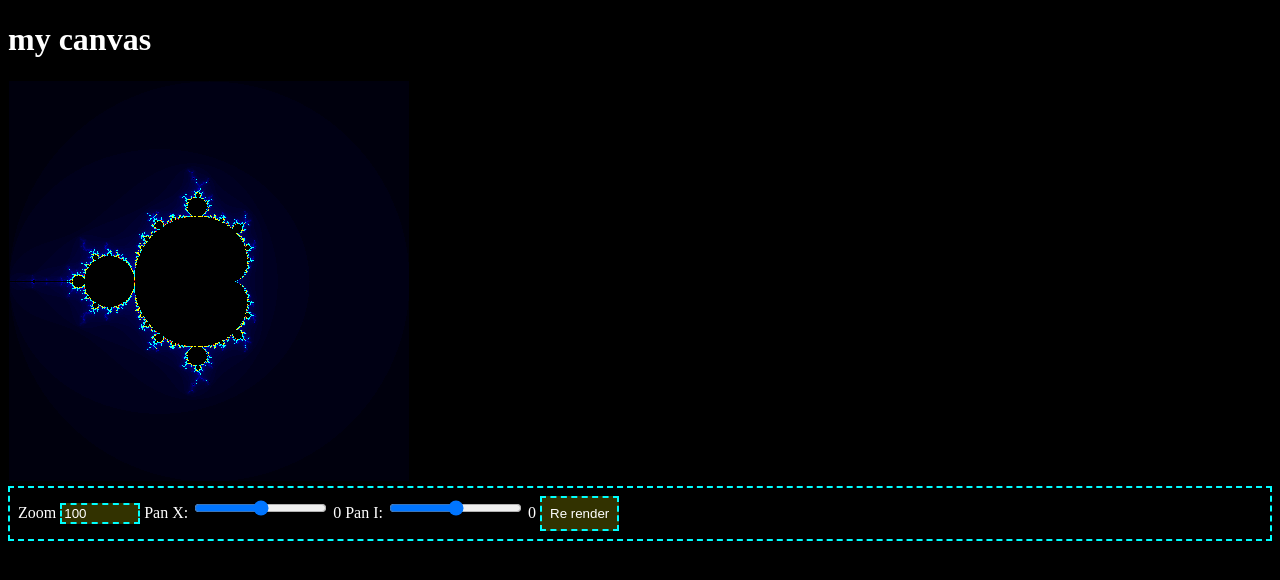
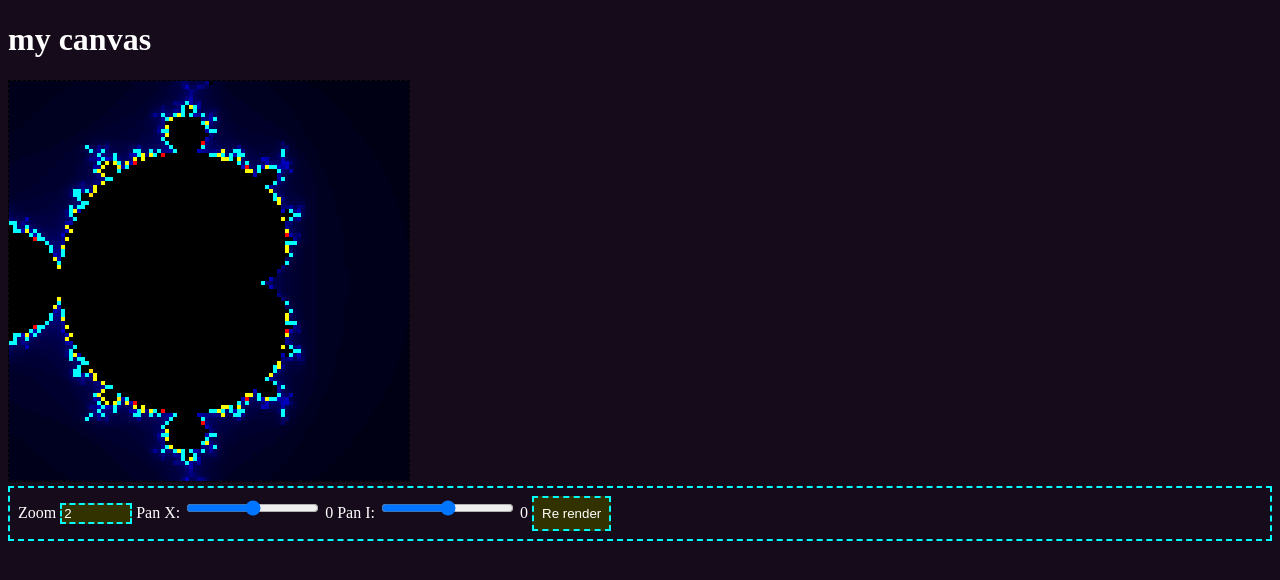
Before and after one commit to revive-mejett/mandelbrot-set, a plain HTML site: page index.html in a window 1280 px wide. Both pictures are taken after a click on the button "Re render". Drawn offline with Linux system fonts and the light colour scheme.

Commit message:
arrow key of x values pan functionality, improved zoom funcitonality

```diff
--- a/index.html
+++ b/index.html
@@ -19,14 +19,14 @@
         <section class="toolbar">
             <form>
                 <label for="zoom">Zoom</label>
-                <input type="number" min="1" max="20000" id="zoom" value="100" required>
+                <input type="number" min="1" max="2" id="zoom" value="2" step="0.01" required>
 
                 <label for="pan-x" id="pan-x-label">Pan X:</label>
-                <input type="range" min="-1000" max="1000" id="pan-x" value="0">
+                <input type="range" min="-10" max="10" id="pan-x" step="0.1" value="0">
                 <span id="pan-x-display">0</span>
 
                 <label for="pan-i" id="pan-i-label">Pan I:</label>
-                <input type="range" min="-1000" max="1000" id="pan-i" value="0">
+                <input type="range" min="-10" max="10" id="pan-i" step="0.1" value="0">
                 <span id="pan-i-display">0</span>
                 <button type="submit" id="re-render">Re render</button>
             </form>
--- a/mandelbrot.js
+++ b/mandelbrot.js
@@ -13,7 +13,7 @@ let colourHue = 0;
 
 
 // the width of a unit square.
-const imageWidth = 1
+const imageWidth = 4
 const maxIterations = 400
 const maxCoordinateValue = 1000
 const canvasWidth = 400
@@ -24,8 +24,11 @@ let coordinateOffsetI
 
 //will be the controls
 let zoom = 100
+let magnification = 1
 let panX = 0
 let panI = 0
+let panXmultiplier = 1
+let panImultiplier = 1
 
 function setup() {
     const canvas = document.createElement('canvas')
@@ -40,17 +43,41 @@ function setup() {
     console.log('phoenix loves jett')
 
     //input sliders
-    document.querySelector('#pan-x').addEventListener('change', updatePanValues)
-    document.querySelector('#pan-i').addEventListener('change', updatePanValues)
+    document.querySelector('#pan-x').addEventListener('change', updatePanMultiplierValues)
+    document.querySelector('#pan-i').addEventListener('change', updatePanMultiplierValues)
 
     //zoom value
     document.querySelector('#zoom').addEventListener('change', updateZoomValue)
     document.querySelector('#re-render').addEventListener('click', reRender)
 
 
-
+    document.addEventListener('keydown', (e) => {
+        if (e.key === 'ArrowRight') {
+            console.log('sova')
+            panX += 0.1/magnification * panXmultiplier
+            reRenderKey()
+        }
+        if (e.key === 'ArrowLeft') {
+            console.log('killjoy')
+            panX -= 0.1/magnification * panImultiplier
+            reRenderKey()
+        }
+    })
     drawFullImage()
 
+
+}
+
+function reRenderKey() {
+    console.log('sova and phoenix2');
+    const canvas = document.querySelector('.mandelbrot')
+    let ctx = canvas.getContext('2d')
+    console.log('current pan x rerender ' + panX)
+    console.log('current pan i rerender ' + panI)
+    ctx.clearRect(0, 0, canvas.width, canvas.height) //remove the previous content of the canvas
+    setTimeout(() => {
+        drawFullImage()
+    }, 200);
 
 }
 
@@ -58,7 +85,23 @@ function reRender(e) {
     e.preventDefault()
     console.log('sova and phoenix');
     const canvas = document.querySelector('.mandelbrot')
+    let panXInputValue = document.querySelector('#pan-x').value
+    let panIInputValue = document.querySelector('#pan-i').value
+    let zoomInputValue = document.querySelector('#zoom').value
+
     let ctx = canvas.getContext('2d')
+    //update panx/pan i values
+    //update the global variable to be used for rerendering
+    magnification *= zoomInputValue
+    console.log('current zoom ' + zoom)
+    zoom *= zoomInputValue
+    console.log('current pan x rerender ' + panX)
+    console.log('current pan i rerender ' + panI)
+    console.log('magnification ' + magnification)
+    console.log('zoom multiplier input ' + zoomInputValue)
+    console.log('current zoom ' + zoom)
+    panX += Number(panXInputValue)*magnification
+    panI += Number(panIInputValue)*magnification
     ctx.clearRect(0, 0, canvas.width, canvas.height) //remove the previous content of the canvas
     setTimeout(() => {
         drawFullImage()
@@ -66,22 +109,19 @@ function reRender(e) {
 
 }
 
-function updatePanValues() {
+function updatePanMultiplierValues() {
 
     const panXInputValue = document.querySelector('#pan-x').value
     const panIInputValue = document.querySelector('#pan-i').value
     document.querySelector('#pan-x-display').textContent = panXInputValue
     document.querySelector('#pan-i-display').textContent = panIInputValue
-    //update the global variable to be used for rerendering
-    panX = panXInputValue
-    panI = panIInputValue
+
 
 }
 
 function updateZoomValue() {
     const zoomInputValue = document.querySelector('#zoom').value
     //update the global variable to be used for rerendering
-    zoom = zoomInputValue
 }
 
 //determine how many steps it takes for a coordinate to blow up, otherwise 20 for coords in the mandelbrot set
@@ -198,7 +238,7 @@ function parseNumber(string) {
  * @returns {number}
  */
 function convertToXCoordinate(xCanvasPos) {
-    let converted = ((xCanvasPos - coordinateOffsetX) / zoom)  + panX*2/zoom
+    let converted = ((xCanvasPos - coordinateOffsetX) / zoom) + panX
     return converted
 }
 
@@ -208,6 +248,6 @@ function convertToXCoordinate(xCanvasPos) {
  * @returns {number}
  */
 function convertToICoordinate(yCanvasPos) {
-    let converted = ((yCanvasPos - coordinateOffsetI) / zoom) + panI*2/zoom
+    let converted = ((yCanvasPos - coordinateOffsetI) / zoom) + panI
     return converted
 }
--- a/style.css
+++ b/style.css
@@ -3,7 +3,7 @@
 }
 
 body {
-    background-color: black;
+    background-color: rgb(21, 11, 26);
 }
 
 body * {
```
